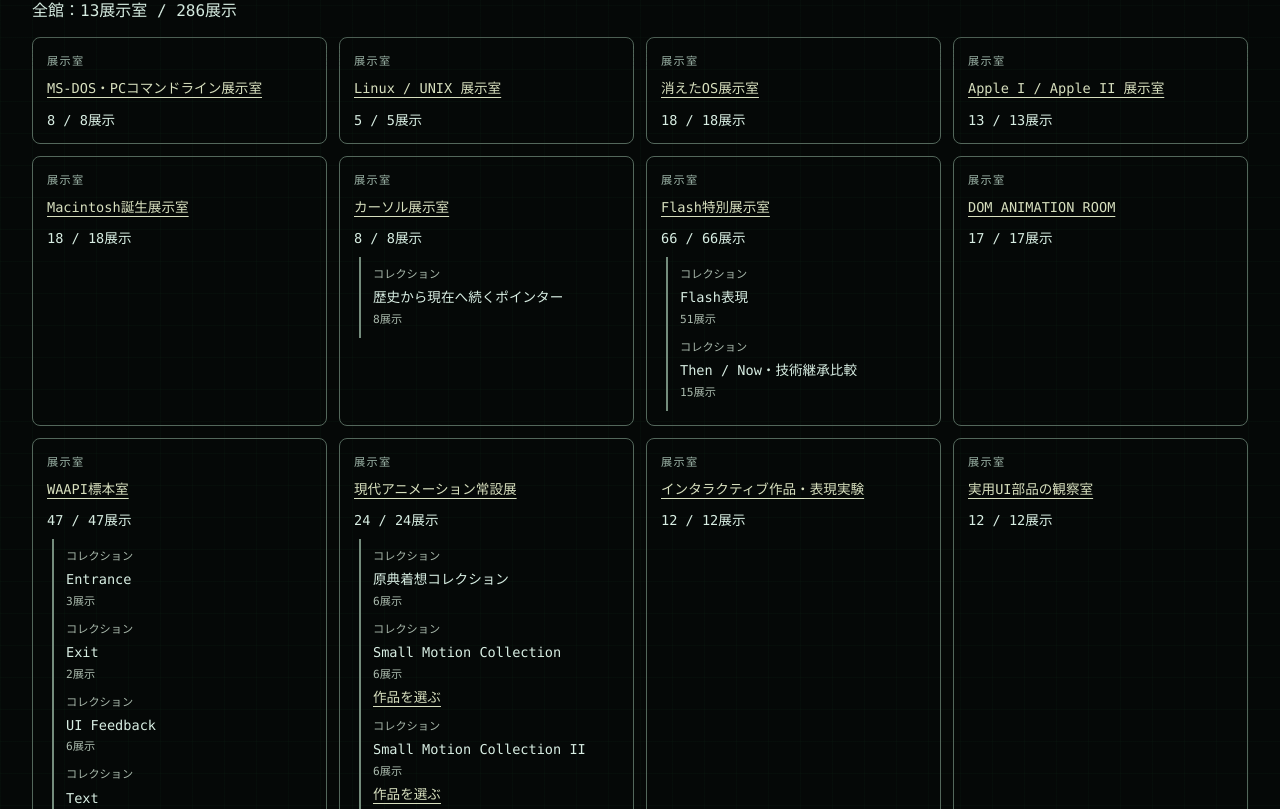
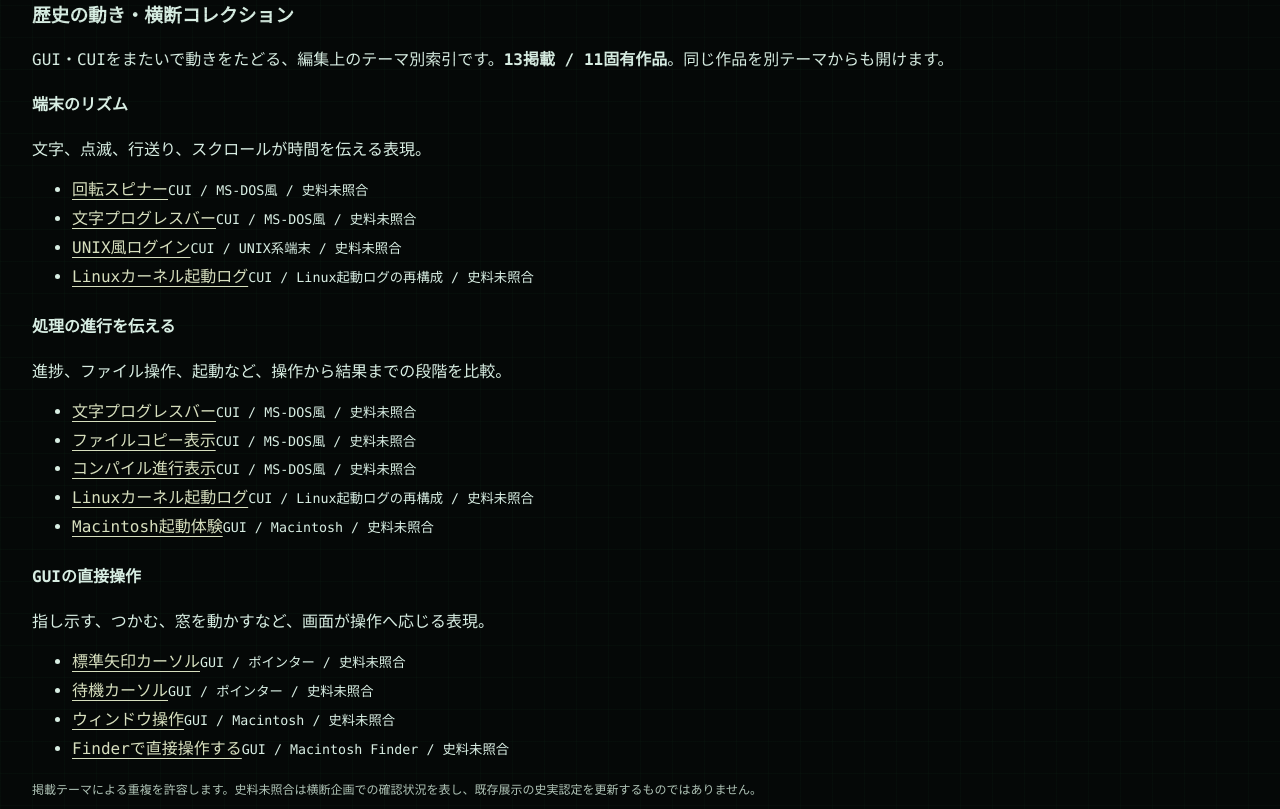
Before and after one commit to tetsujisugimori-coder/Loading-museum, a Next.js app: page / in a window 1280 px wide. Shown: the part 731-1540 px from the top of the page. Built offline with nearby package versions, Linux system fonts and the light colour scheme.

Commit message:
feat(issue90): add historical cross-collection index to existing navigation

```diff
--- a/app/components/MuseumNavigation.tsx
+++ b/app/components/MuseumNavigation.tsx
@@ -1,6 +1,7 @@
 "use client";
 import {useEffect,useState} from 'react';
 import {categorySummary,museumCatalog,museumRooms,museumTotal,type MotionCategory} from '../data/museumClassification';
+import {historicalCollectionSummary, resolveHistoricalMotionCollections} from '../data/historicalMotionCollections';
 import './museum-navigation.css';
 
 // Opening a room commits asynchronously, and content-visibility may retain a skipped
@@ -68,11 +69,22 @@ export default function MuseumNavigation(){
   },[]);
   const records=museumCatalog.filter(x=>(!category||x.categories.includes(category))&&`${x.title} ${x.collection} ${x.tags.join(' ')} ${museumRooms.find(r=>r.id===x.room)?.title??''}`.toLowerCase().includes(query.trim().toLowerCase()));
   const rooms=museumRooms.filter(r=>records.some(x=>x.room===r.id));
+  const curated=resolveHistoricalMotionCollections();
+  const curatedSummary=historicalCollectionSummary();
   return <nav onClick={e=>{const anchor=(e.target as HTMLElement).closest('a');if(anchor?.hash===location.hash)window.dispatchEvent(new Event('hashchange'));}} className="museumNavigation" aria-label="歴史と現代から展示を探す">
     <p className="navEyebrow">FIND YOUR MOTION</p><h2>時代をたどる。今の動きに触れる。</h2><p>{museumRooms.length}展示室・{museumTotal}展示。主題から選ぶ2つの入口です。</p>
     <div className="motionEntrances">{([['historical','歴史','Historical Motion','コンピューター、OS、Web、Flashの画面表現。'],['modern','現代','Modern Motion','現在のWeb技術で触れる動き、UI、表現実験。']] as const).map(([id,label,en,note])=>{const count=categorySummary(id);return <button key={id} aria-pressed={category===id} aria-controls="motion-directory" onClick={()=>{setCategory(id);setQuery('');}}><span>{en}</span><strong>{label}</strong><span>{note}</span><small>{count.rooms}展示室への参照 / {count.objects}展示</small></button>;})}</div>
     <div className="navTools"><button aria-pressed={category===null} onClick={()=>{setCategory(null);setQuery('');}}>全館を見る</button><label>全館の作品・展示室・タグで検索<input type="search" value={query} onChange={e=>setQuery(e.target.value)}/></label></div>
     <p className="navNote">歴史と現代を横断する作品は両方の入口に登場します。作品本体と全館件数は重複させません。ローディング常設ギャラリーは展示室13室とは別の入口です。</p>
+    {category!=='modern'&&<section className="historicalCollectionShelf" aria-labelledby="historical-collections-title">
+      <h3 id="historical-collections-title">歴史の動き・横断コレクション</h3>
+      <p>GUI・CUIをまたいで動きをたどる、編集上のテーマ別索引です。<strong>{curatedSummary.placements}掲載 / {curatedSummary.distinctWorks}固有作品</strong>。同じ作品を別テーマからも開けます。</p>
+      <div className="historicalCollectionGrid">{curated.map(group=><section key={group.id} aria-labelledby={'history-group-'+group.id}>
+        <h4 id={'history-group-'+group.id}>{group.title}</h4><p>{group.description}</p>
+        <ul>{group.exhibits.map(entry=><li key={entry.key}><a href={entry.record.href}>{entry.record.title}</a><small>{entry.medium.toUpperCase()} / {entry.platform} / 史料未照合</small></li>)}</ul>
+      </section>)}</div>
+      <p className="navNote">掲載テーマによる重複を許容します。史料未照合は横断企画での確認状況を表し、既存展示の史実認定を更新するものではありません。</p>
+    </section>}
     <div id="motion-directory"><p role="status">{category==='historical'?'歴史':category==='modern'?'現代':'全館'}：{rooms.length}展示室 / {records.length}展示</p><ul className="roomDirectory">{rooms.map(room=>{const items=records.filter(x=>x.room===room.id);const collections=[...new Set(items.map(x=>x.collection).filter(Boolean))];return <li key={room.id}><span className="directoryKind">展示室</span><a href={`#browse-${room.id}`}>{room.title}</a><span>{items.length} / {museumCatalog.filter(x=>x.room===room.id).length}展示</span>{collections.length>0&&<ul className="collectionDirectory">{collections.map(c=><li key={c}><span>コレクション</span> {c} <small>{items.filter(x=>x.collection===c).length}展示</small>{c==='Motion Composition Studio'&&<a href="#motion-composition-studio">作品を選ぶ</a>}{c==='Small Motion Collection II'&&<a href="#small-motion-collection-ii">作品を選ぶ</a>}{c==='Small Motion Collection'&&<a href="#small-motion-collection">作品を選ぶ</a>}</li>)}</ul>}</li>;})}</ul>
       {records.some(x=>x.room==='loading-gallery')&&<p><a href="#loading-gallery">ローディング常設ギャラリー</a> · {records.filter(x=>x.room==='loading-gallery').length} / 9展示</p>}
       {(query||category)&&<details className="catalogResults" open={Boolean(query)}><summary>作品索引（{records.length}展示）</summary><ul>{records.map(item=><li key={item.key}><a href={item.href}>{item.title}</a><small>{item.categories.length>1?'歴史・現代を横断':item.categories[0]==='historical'?'歴史':'現代'} / {item.collection||museumRooms.find(r=>r.id===item.room)?.title}</small></li>)}</ul></details>}
```
